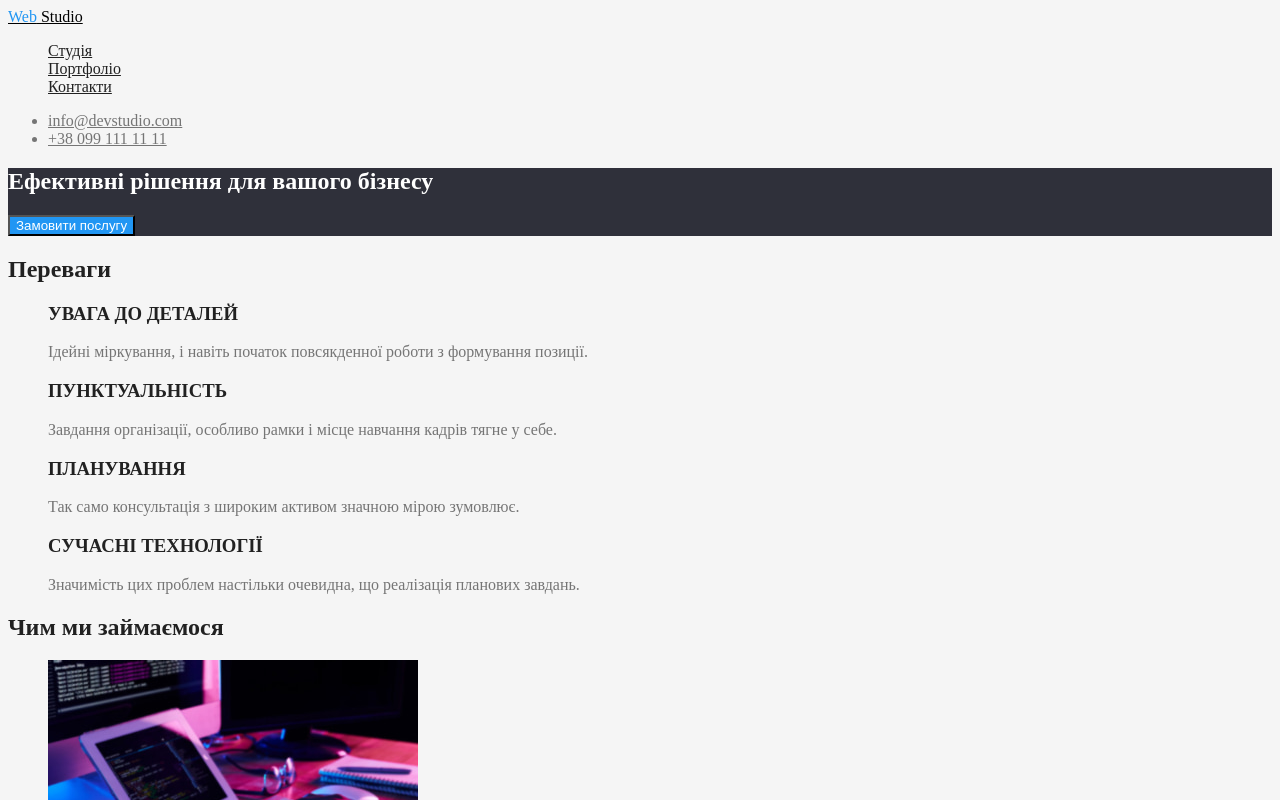
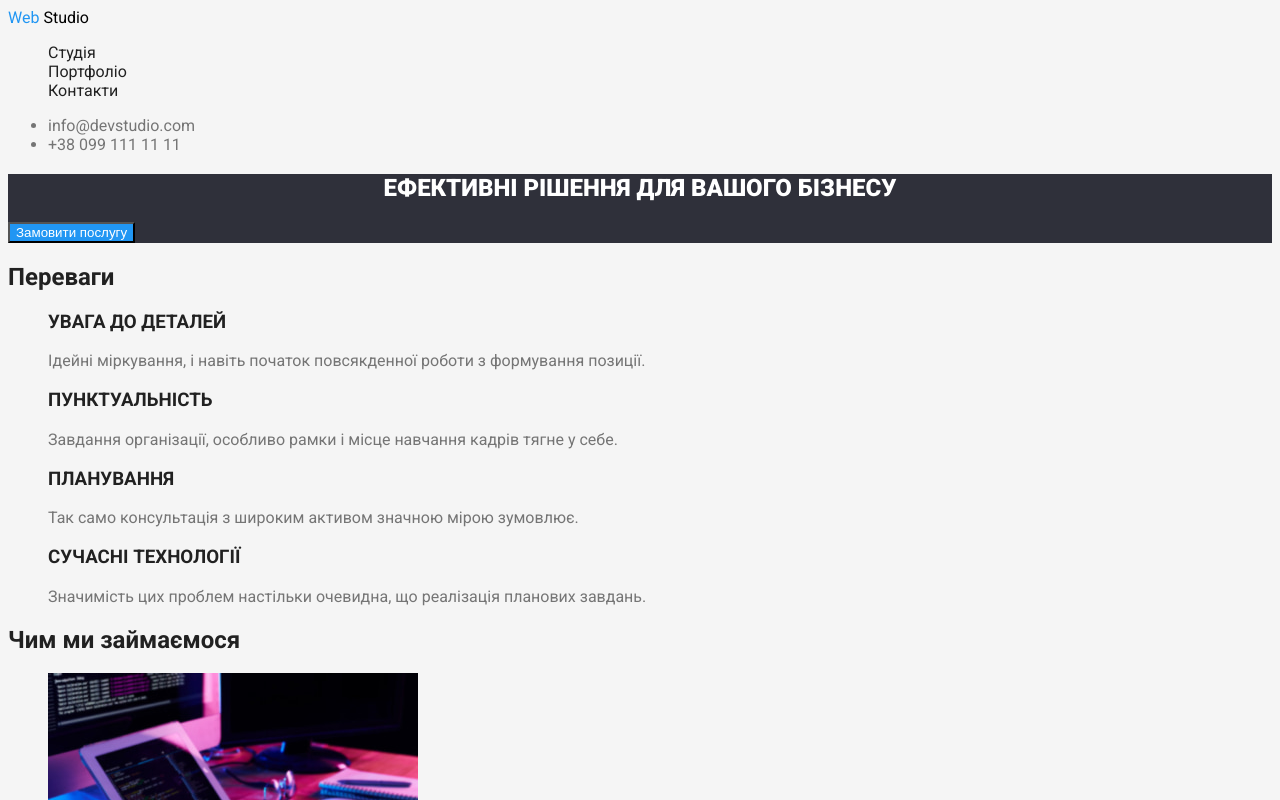
Before and after one commit to Boommmeran/goit-markup-hw-02, a plain HTML site: page index.html in a window 1280 px wide. Shown: the top 800 px of the page. Drawn offline with Linux system fonts and the light colour scheme.

Commit message:
update css file

```diff
--- a/css/styles.css
+++ b/css/styles.css
@@ -19,18 +19,28 @@
 body {
 	background-color: #f5f5f5;
 	color: var(--prymary-text-color);
+	font-family: Roboto, sans-serif;
+	font-weight: 400;
 }
 
 .logo {
 	color: #000000;
+	font-family: Raleway, sans-serif;
+	font-weight: 700;
 }
 
-.logo-part {
+.logo-accent {
 	color: var(--accent-color);
 }
 
 .list {
 	list-style: none;
+}
+
+.link {
+	text-decoration: none;
+	font-family: inherit;
+	font-weight: inherit;
 }
 
 /* Site nav */
@@ -41,6 +51,12 @@ body {
 .header-contacts .link {
 	color: var(--prymary-text-color);
 }
+
+.whatever::selection {
+  color: yellow;
+  background-color: rgb(35, 21, 230);
+}
+
 
 .site-nav .link:hover,
 .site-nav .link:focus,
@@ -57,6 +73,9 @@ body {
 
 .hero-title {
 	color: var(--white-color);
+	font-weight: 900;
+	text-transform: uppercase;
+	text-align: center;
 }
 
 
--- a/index.html
+++ b/index.html
@@ -5,14 +5,20 @@
 		<meta http-equiv="X-UA-Compatible" content="IE=edge" />
 		<meta name="viewport" content="width=device-width, initial-scale=1.0" />
 		<title>WebStudio</title>
+		<link rel="preconnect" href="https://fonts.googleapis.com" />
+		<link rel="preconnect" href="https://fonts.gstatic.com" crossorigin />
+		<link
+			href="https://fonts.googleapis.com/css2?family=Raleway:wght@700&family=Roboto:wght@400;500;700;900&display=swap"
+			rel="stylesheet"
+		/>
 		<link rel="stylesheet" href="./css/styles.css" />
 	</head>
 	<body>
 		<!--Шапка сайта-->
 		<header>
 			<nav>
-				<a href="./index.html" lang="en" class="logo">
-					<span class="logo-part">Web</span>
+				<a href="./index.html" lang="en" class="logo link">
+					<span class="logo-accent">Web</span>
 					Studio
 				</a>
 				<ul class="site-nav list">
@@ -80,7 +86,7 @@
 				</ul>
 			</section>
 			<!--Команда-->
-			<section class="section ">
+			<section class="section">
 				<h2 class="section-title">Наша команда</h2>
 				<ul class="list">
 					<li>
@@ -107,7 +113,7 @@
 			</section>
 		</main>
 		<footer class="footer">
-			<a href="./index.html" lang="en" class="footer-logo">
+			<a href="./index.html" lang="en" class="footer-logo link">
 				<span class="logo-part">Web</span>
 				Studio
 			</a>
```
Also changed, not shown: portfolio.html (+10 -5 lines).
